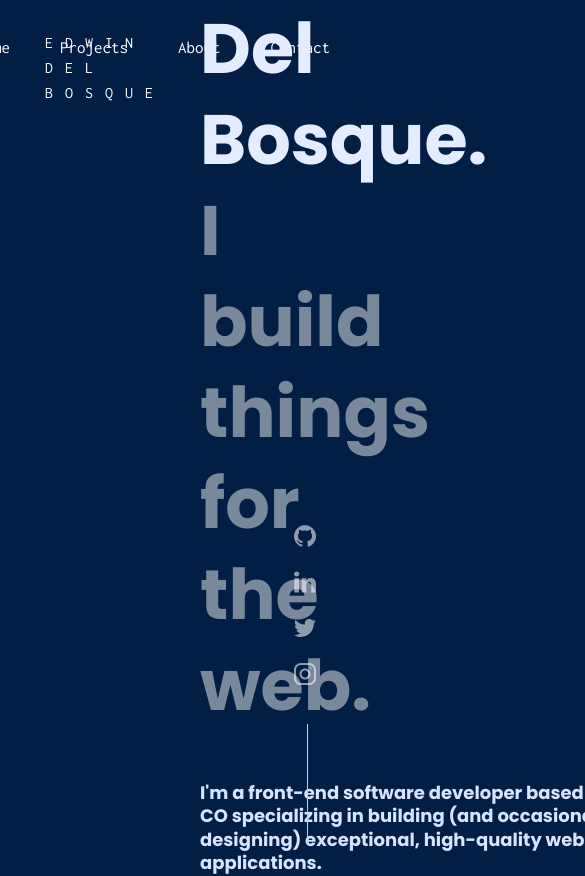
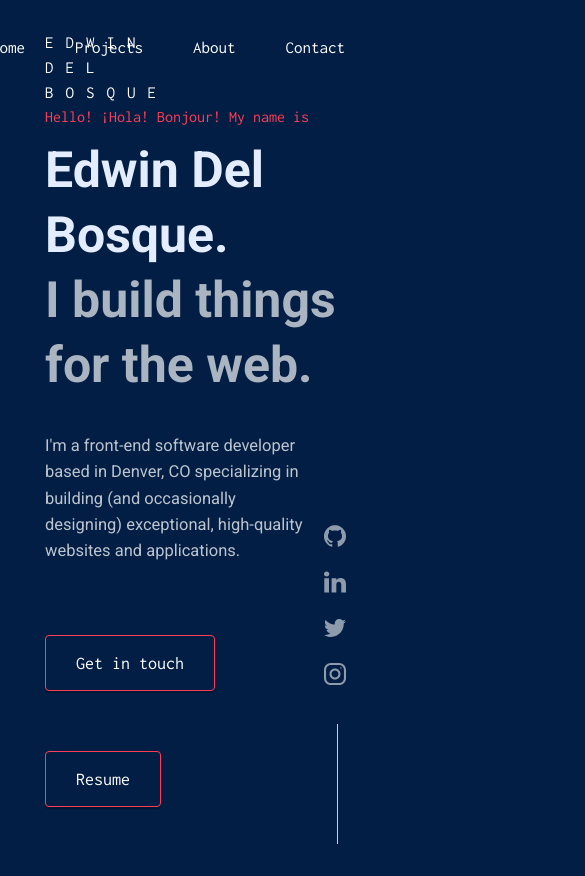
Before and after one commit to royamoussapour/portfolio, a React (Create React App) app: page / in a window 390 px wide. Shown: the top 876 px of the page, 585 px wide, since content can reach past the window. Built offline with nearby package versions, Linux system fonts and the light colour scheme.

Commit message:
Add media queries

```diff
--- a/public/index.html
+++ b/public/index.html
@@ -8,7 +8,11 @@
 			rel="stylesheet"
 		/>
 		<link
-			href="https://fonts.googleapis.com/css?family=Poppins:700&display=swap"
+			href="https://fonts.googleapis.com/css?family=Poppins:500,700&display=swap"
+			rel="stylesheet"
+		/>
+		<link
+			href="https://fonts.googleapis.com/css?family=Roboto:400,700&display=swap"
 			rel="stylesheet"
 		/>
 		<meta name="viewport" content="width=device-width, initial-scale=1" />
--- a/src/App.scss
+++ b/src/App.scss
@@ -1,6 +1,6 @@
 h1 {
-	font-weight: 700;
 	font-size: 70px;
+	font-family: 'Roboto';
 	color: rgb(227, 237, 255);
 }
 
@@ -15,55 +15,94 @@ h1 {
 }
 
 .introduction {
-	font-size: 18px;
+	font-size: 20px;
 	font-weight: 400;
 	color: #fe3e55;
 	margin-bottom: 10px;
+	font-family: 'Inconsolata';
 }
 
 p {
 	font-size: 18px;
-	font-weight: 400;
-	color: rgb(214, 229, 255);
+	font-weight: 300;
+	color: rgba(255, 255, 255, 0.74);
 	margin-bottom: 10px;
 }
 
 .description-title {
-	margin-top: 50px;
-	width: 490px;
+	margin-top: 35px;
+	font-size: 16.5px;
+	font-weight: 400;
+	line-height: 1.6;
+	font-family: 'Roboto';
+	max-width: 500px;
 }
 
 .sub-header-title {
-	color: rgba(241, 241, 241, 0.5);
+	color: rgba(255, 255, 255, 0.671);
 }
 
 .contact-button {
 	border: 1px solid #fe3e55;
-	color: rgb(233, 254, 255);
+	color: #ffffff;
 	border-radius: 4px;
-	font-weight: 400;
+	font-family: 'Inconsolata';
+	font-weight: 500;
 	font-size: 18px;
 	cursor: pointer;
 	margin-right: 30px;
-	padding: 15px 32px;
-	background: rgba(0, 0, 0, 0.098);
+	padding: 18px 30px;
+	background: rgba(0, 0, 0, 0);
 	margin-top: 60px;
 	box-shadow: 0 2px 1px rgba(0, 0, 0, 0.242);
-	transition: 0.2s;
+	transition: 0.2s ease-in-out;
 
 	&:focus {
 		outline: none;
 	}
 
 	&:hover {
-		box-shadow: 0 3px 4px rgba(0, 0, 0, 0.26);
-		background: rgba(186, 186, 186, 0.064);
-		transition: 0.2s;
+		// box-shadow: 0 3px 4px rgba(0, 0, 0, 0.26);
+		background: #fe3e5423;
 	}
 
 	&:active {
-		box-shadow: 0 2px 3px rgba(0, 0, 0, 0.295);
+		// box-shadow: 0 2px 3px rgba(0, 0, 0, 0.295);
 		background: rgba(186, 186, 186, 0.205);
-		transition: 0.2s;
 	}
 }
+
+@media only screen and (max-width: 1050px) {
+	h1 {
+		font-size: 60px;
+	}
+
+	p {
+		font-size: 16px;
+	}
+
+	.description-title {
+		margin-top: 35px;
+		font-weight: 300;
+	}
+}
+
+@media only screen and (max-width: 730px) {
+	h1 {
+		font-size: 50px;
+	}
+
+	p {
+		font-size: 16px;
+	}
+
+	.description-title {
+		margin-top: 35px;
+		font-weight: 300;
+		width: 90%;
+	}
+
+	.introduction {
+		font-size: 16px;
+	}
+}
--- a/src/NavigationBar.js
+++ b/src/NavigationBar.js
@@ -5,7 +5,9 @@ const NavigationBar = () => {
 	return (
 		<>
 			<div className='logo'>
-				<p>EDWIN DEL BOSQUE</p>
+				<p>
+					EDWIN <span>DEL</span> BOSQUE
+				</p>
 			</div>
 			<ul className='navigation-ul'>
 				<li>Home</li>
--- a/src/NavigationBar.scss
+++ b/src/NavigationBar.scss
@@ -33,11 +33,26 @@
 	position: absolute;
 	top: 30px;
 	font-weight: 500;
-	font-size: 16px;
+	font-size: 17px;
 	left: 45px;
 	width: 80px;
 	letter-spacing: 12px;
 	line-height: 25px;
+	position: fixed;
 
-	position: fixed;
+	// span {
+	// 	letter-spacing: 33px;
+	// }
 }
+
+@media only screen and (max-width: 1050px) {
+	.navigation-ul {
+		margin-right: -35px;
+	}
+}
+
+@media only screen and (max-width: 730px) {
+	.navigation-ul {
+		margin-right: 0px;
+	}
+}
--- a/src/Socials.scss
+++ b/src/Socials.scss
@@ -32,3 +32,9 @@ svg {
 		fill: #fe3e55;
 	}
 }
+
+@media only screen and (max-width: 1050px) {
+	.Socials {
+		right: 40px;
+	}
+}
--- a/src/index.scss
+++ b/src/index.scss
@@ -1,6 +1,6 @@
 body {
 	margin: 0;
-	padding: 0 200px;
+	padding: 0 180px;
 	line-height: 1.3;
 	background: #021e44;
 	background-attachment: fixed;
@@ -15,3 +15,15 @@ body {
 	padding: 0;
 	margin: 0;
 }
+
+@media only screen and (max-width: 1050px) {
+	body {
+		padding: 0 80px;
+	}
+}
+
+@media only screen and (max-width: 730px) {
+	body {
+		padding: 0 45px;
+	}
+}
```
